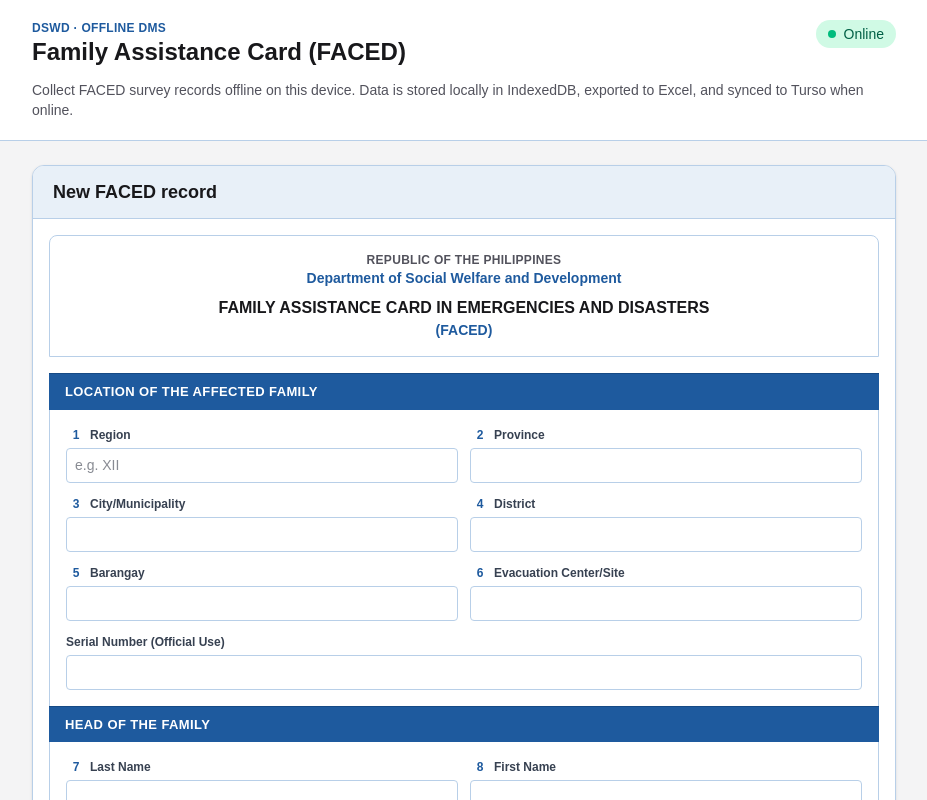
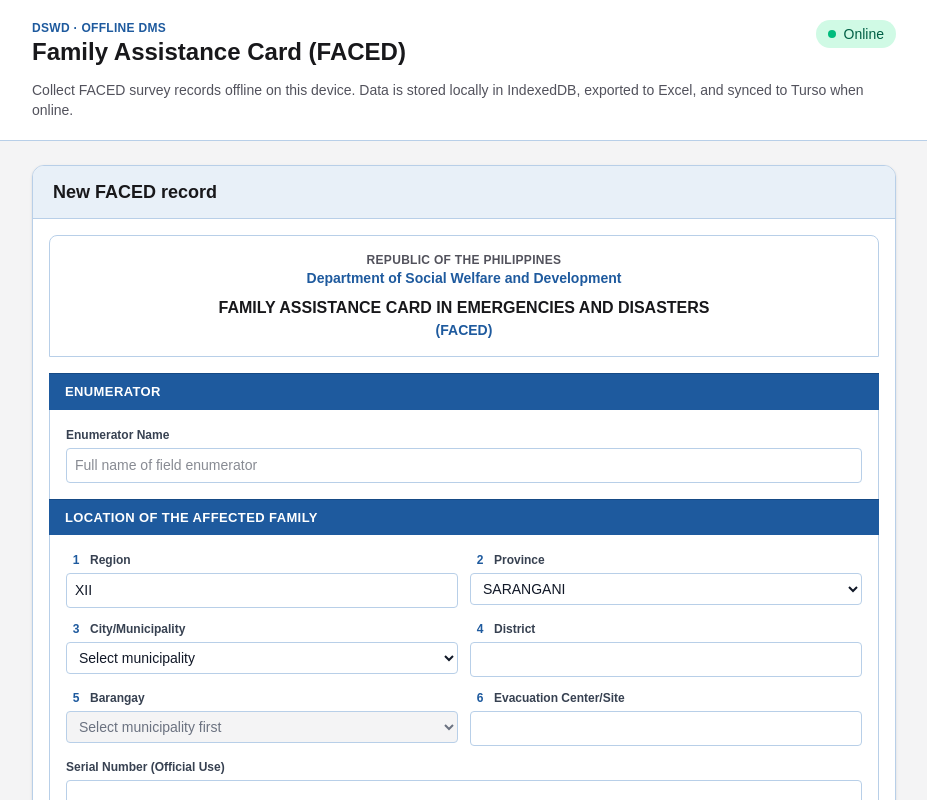
Before and after one commit to dioame/offline-dms, a Next.js app: page / in a window 1280 px wide. Shown: the top 800 px of the page, without its empty margins (176-1103 px from the left). Built offline with nearby package versions, Linux system fonts and the light colour scheme.

Commit message:
updates-faced-records

```diff
--- a/src/app/api/sync/route.ts
+++ b/src/app/api/sync/route.ts
@@ -58,6 +58,7 @@ export async function POST(request: Request) {
 
       await upsertFacedRecord({
         uuid: record.uuid,
+        enumerator_name: record.enumerator_name ?? "",
         barangay: record.barangay || "",
         city_municipality: record.city_municipality || "",
         province: record.province || "",
--- a/src/app/globals.css
+++ b/src/app/globals.css
@@ -80,6 +80,12 @@ body {
   box-shadow: 0 0 0 2px rgba(30, 90, 158, 0.2);
 }
 
+.faced-input:disabled {
+  cursor: not-allowed;
+  background: #f4f4f5;
+  color: #6b7280;
+}
+
 .faced-textarea {
   resize: vertical;
   min-height: 2.5rem;
--- a/src/app/page.tsx
+++ b/src/app/page.tsx
@@ -1,5 +1 @@
-import HomePage from "@/components/HomePage";
-
-export default function Home() {
-  return <HomePage />;
-}
+export { default } from "@/components/HomePage";
--- a/src/components/faced/FacedForm.tsx
+++ b/src/components/faced/FacedForm.tsx
@@ -13,12 +13,17 @@ import {
   type FacedRecordData,
   type FamilyMember,
 } from "@/lib/faced-types";
+import {
+  barangayOptions,
+  municipalityOptions,
+  SARANGANI_PROVINCE,
+  SARANGANI_REGION,
+} from "@/lib/sarangani-locations";
 import SectionHeader from "./SectionHeader";
 import {
   CheckboxGroup,
   FormField,
   SelectInput,
-  TextArea,
   TextInput,
 } from "./FormField";
 
@@ -56,7 +61,12 @@ export default function FacedForm({ editId, onSaved, onCancelEdit }: FacedFormPr
       if (record) {
         const { id: _id, uuid: _uuid, sync_status: _s, createdAt: _c, updatedAt: _u, ...data } =
           record;
-        setForm(data);
+        setForm({
+          ...data,
+          enumerator_name: data.enumerator_name ?? "",
+          region: data.region || SARANGANI_REGION,
+          province: data.province || SARANGANI_PROVINCE,
+        });
       }
     });
   }, [editId]);
@@ -131,16 +141,44 @@ export default function FacedForm({ editId, onSaved, onCancelEdit }: FacedFormPr
     }));
   }
 
+  function handleLocationMunicipality(municipality: string) {
+    setForm((prev) => ({
+      ...prev,
+      city_municipality: municipality,
+      barangay: "",
+    }));
+  }
+
+  function handlePermMunicipality(municipality: string) {
+    setForm((prev) => ({
+      ...prev,
+      permanent_address: {
+        ...prev.permanent_address,
+        city_municipality: municipality,
+        province: SARANGANI_PROVINCE,
+        barangay: "",
+      },
+    }));
+  }
+
   async function handleSubmit(event: FormEvent) {
     event.preventDefault();
     setMessage(null);
 
+    if (!form.enumerator_name.trim()) {
+      setMessage("Please enter the enumerator name.");
+      return;
+    }
     if (!form.head_of_family.last_name.trim() || !form.head_of_family.first_name.trim()) {
       setMessage("Please enter the head of family name.");
       return;
     }
     if (!form.barangay.trim()) {
-      setMessage("Please enter the barangay.");
+      setMessage("Please select the barangay.");
+      return;
+    }
+    if (!form.city_municipality.trim()) {
+      setMessage("Please select the city/municipality.");
       return;
     }
     if (!form.privacy_declaration_acknowledged) {
@@ -182,26 +220,42 @@ export default function FacedForm({ editId, onSaved, onCancelEdit }: FacedFormPr
         <p className="text-sm font-semibold text-[var(--faced-blue)]">(FACED)</p>
       </div>
 
+      <SectionHeader title="Enumerator" />
+      <div className="faced-section-body">
+        <FormField label="Enumerator Name">
+          <TextInput
+            value={form.enumerator_name}
+            onChange={(e) => updateField("enumerator_name", e.target.value)}
+            placeholder="Full name of field enumerator"
+            autoComplete="name"
+          />
+        </FormField>
+      </div>
+
       {/* Location */}
       <SectionHeader title="Location of the Affected Family" />
       <div className="faced-section-body grid gap-3 sm:grid-cols-2">
         <FormField label="Region" number="1">
           <TextInput
-            value={form.region}
-            onChange={(e) => updateField("region", e.target.value)}
-            placeholder="e.g. XII"
+            value={form.region || SARANGANI_REGION}
+            readOnly
+            className="bg-zinc-50"
           />
         </FormField>
         <FormField label="Province" number="2">
-          <TextInput
-            value={form.province}
+          <SelectInput
+            value={form.province || SARANGANI_PROVINCE}
             onChange={(e) => updateField("province", e.target.value)}
+            options={[{ value: SARANGANI_PROVINCE, label: SARANGANI_PROVINCE }]}
+            placeholder={SARANGANI_PROVINCE}
           />
         </FormField>
         <FormField label="City/Municipality" number="3">
-          <TextInput
+          <SelectInput
             value={form.city_municipality}
-            onChange={(e) => updateField("city_municipality", e.target.value)}
+            onChange={(e) => handleLocationMunicipality(e.target.value)}
+            options={municipalityOptions()}
+            placeholder="Select municipality"
           />
         </FormField>
         <FormField label="District" number="4">
@@ -211,9 +265,14 @@ export default function FacedForm({ editId, onSaved, onCancelEdit }: FacedFormPr
           />
         </FormField>
         <FormField label="Barangay" number="5">
-          <TextInput
+          <SelectInput
             value={form.barangay}
             onChange={(e) => updateField("barangay", e.target.value)}
+            options={barangayOptions(form.city_municipality)}
+            placeholder={
+              form.city_municipality ? "Select barangay" : "Select municipality first"
+            }
+            disabled={!form.city_municipality}
           />
         </FormField>
         <FormField label="Evacuation Center/Site" number="6">
@@ -392,21 +451,32 @@ export default function FacedForm({ editId, onSaved, onCancelEdit }: FacedFormPr
           />
         </FormField>
         <FormField label="Barangay">
-          <TextInput
+          <SelectInput
             value={form.permanent_address.barangay}
             onChange={(e) => updateAddress("barangay", e.target.value)}
+            options={barangayOptions(form.permanent_address.city_municipality)}
+            placeholder={
+              form.permanent_address.city_municipality
+                ? "Select barangay"
+                : "Select municipality first"
+            }
+            disabled={!form.permanent_address.city_municipality}
           />
         </FormField>
         <FormField label="City/Municipality">
-          <TextInput
+          <SelectInput
             value={form.permanent_address.city_municipality}
-            onChange={(e) => updateAddress("city_municipality", e.target.value)}
+            onChange={(e) => handlePermMunicipality(e.target.value)}
+            options={municipalityOptions()}
+            placeholder="Select municipality"
           />
         </FormField>
         <FormField label="Province">
-          <TextInput
-            value={form.permanent_address.province}
+          <SelectInput
+            value={form.permanent_address.province || SARANGANI_PROVINCE}
             onChange={(e) => updateAddress("province", e.target.value)}
+            options={[{ value: SARANGANI_PROVINCE, label: SARANGANI_PROVINCE }]}
+            placeholder={SARANGANI_PROVINCE}
           />
         </FormField>
         <FormField label="Zip Code">
--- a/src/lib/export-excel.ts
+++ b/src/lib/export-excel.ts
@@ -16,6 +16,7 @@ export function exportFacedToExcel(
   const households = records.map((r) => ({
     UUID: r.uuid,
     "Sync Status": r.sync_status,
+    "Enumerator Name": r.enumerator_name ?? "",
     "Serial Number": r.serial_number,
     Region: r.region,
     Province: r.province,
--- a/src/lib/faced-types.ts
+++ b/src/lib/faced-types.ts
@@ -1,3 +1,8 @@
+import {
+  SARANGANI_PROVINCE,
+  SARANGANI_REGION,
+} from "./sarangani-locations";
+
 export type SyncStatus = "pending" | "synced" | "failed";
 
 export type HeadOfFamily = {
@@ -75,6 +80,7 @@ export type FacedMetadata = {
 };
 
 export type FacedRecordData = {
+  enumerator_name: string;
   region: string;
   province: string;
   city_municipality: string;
@@ -121,8 +127,9 @@ export function emptyFamilyMember(): FamilyMember {
 
 export function createEmptyFacedRecord(): FacedRecordData {
   return {
-    region: "",
-    province: "",
+    enumerator_name: "",
+    region: SARANGANI_REGION,
+    province: SARANGANI_PROVINCE,
     city_municipality: "",
     district: "",
     barangay: "",
@@ -153,7 +160,7 @@ export function createEmptyFacedRecord(): FacedRecordData {
       subdivision_village: "",
       barangay: "",
       city_municipality: "",
-      province: "",
+      province: SARANGANI_PROVINCE,
       zip_code: "",
     },
     others: {
--- /dev/null
+++ b/src/lib/sarangani-locations.ts
@@ -0,0 +1,190 @@
+export const SARANGANI_REGION = "XII";
+export const SARANGANI_PROVINCE = "SARANGANI";
+
+export const SARANGANI_MUNICIPALITIES = [
+  "Alabel",
+  "Glan",
+  "Kiamba",
+  "Maasim",
+  "Maitum",
+  "Malapatan",
+  "Malungon",
+] as const;
+
+export type SaranganiMunicipality = (typeof SARANGANI_MUNICIPALITIES)[number];
+
+/** Barangays per municipality (PSGC / LGU lists) */
+export const SARANGANI_BARANGAYS: Record<SaranganiMunicipality, readonly string[]> = {
+  Alabel: [
+    "Alegria",
+    "Bagacay",
+    "Baluntay",
+    "Datal Anggas",
+    "Domolok",
+    "Kawas",
+    "Ladol",
+    "Maribulan",
+    "New Canaan",
+    "Pag-Asa",
+    "Paraiso",
+    "Poblacion",
+    "Spring",
+    "Tokawal",
+  ],
+  Glan: [
+    "Baliton",
+    "Batotuling",
+    "Batulaki",
+    "Big Margus",
+    "Burias",
+    "Cablalan",
+    "Calabanit",
+    "Calpidong",
+    "Congan",
+    "Cross",
+    "Datalbukay",
+    "E. Alegado",
+    "Glan Padidu",
+    "Gumasa",
+    "Kapatan",
+    "Lago",
+    "Laguimit",
+    "Mudan",
+    "New Aklan",
+    "Pangyan",
+    "Poblacion",
+    "Rio del Pilar",
+    "San Jose",
+    "San Vicente",
+    "Small Margus",
+    "Sufatubo",
+    "Taluya",
+    "Tango",
+    "Tapon",
+    "Timbangan",
+    "Uyandieng",
+  ],
+  Kiamba: [
+    "Badtasan",
+    "Datu Dani",
+    "Gasi",
+    "Kapate",
+    "Katubao",
+    "Kayupo",
+    "Lagundi",
+    "Lebe",
+    "Ling (Lumit)",
+    "Lomuyon",
+    "Luma",
+    "Maligang",
+    "Nalus",
+    "Poblacion",
+    "Salakit",
+    "Suli",
+    "Tablao",
+    "Tamadang",
+    "Tambilil",
+  ],
+  Maasim: [
+    "Amsipit",
+    "Bales",
+    "Colon",
+    "Daliao",
+    "Kabatiol",
+    "Kablacan",
+    "Kamanga",
+    "Kanalo",
+    "Lumasal",
+    "Lumatil",
+    "Malbang",
+    "Nomoh",
+    "Pananag",
+    "Poblacion",
+    "Seven Hills",
+    "Tinoto",
+  ],
+  Maitum: [
+    "Bati-an",
+    "Kalaneg",
+    "Kalaong",
+    "Kiambing",
+    "Kiayap",
+    "Mabay",
+    "Maguling",
+    "Malag (Pob.)",
+    "Mindupok",
+    "New La Union",
+    "Old Poblacion",
+    "Pangi (Linao)",
+    "Pinol",
+    "Sison (Edenton)",
+    "Ticulab",
+    "Tuanadatu",
+    "Upo (Lanao)",
+    "Wali (Kambuhan)",
+    "Zion",
+  ],
+  Malapatan: [
+    "Daan Suyan",
+    "Kihan",
+    "Kinam",
+    "Libi",
+    "Lun Masla",
+    "Lun Padidu",
+    "Patag",
+    "Poblacion",
+    "Sapu Masla",
+    "Sapu Padidu",
+    "Tuyan",
+    "Upper Suyan",
+  ],
+  Malungon: [
+    "Alkikan",
+    "Ampon",
+    "Atlae",
+    "Banahaw",
+    "Banate",
+    "Blaan",
+    "Datal Batong",
+    "Datal Bila",
+    "Datal Tampal",
+    "J.P. Laurel",
+    "Kawayan",
+    "Kibala",
+    "Kiblat",
+    "Kinabalan",
+    "Lower Mainit",
+    "Lutay",
+    "Malabod",
+    "Malalag Cogon",
+    "Malandag",
+    "Malungon Gamay",
+    "Nagpan",
+    "Panamin",
+    "Poblacion",
+    "San Juan",
+    "San Miguel",
+    "San Roque",
+    "Talus",
+    "Tamban",
+    "Upper Biangan",
+    "Upper Lumabat",
+    "Upper Mainit",
+  ],
+};
+
+export function municipalityOptions() {
+  return SARANGANI_MUNICIPALITIES.map((m) => ({ value: m, label: m }));
+}
+
+export function barangayOptions(municipality: string) {
+  const list =
+    SARANGANI_BARANGAYS[municipality as SaranganiMunicipality] ?? [];
+  return list.map((b) => ({ value: b, label: b }));
+}
+
+export function isSaranganiMunicipality(
+  value: string,
+): value is SaranganiMunicipality {
+  return (SARANGANI_MUNICIPALITIES as readonly string[]).includes(value);
+}
--- a/src/lib/turso.ts
+++ b/src/lib/turso.ts
@@ -18,6 +18,7 @@ export async function ensureTursoSchema(): Promise<void> {
 
 export type TursoFacedRow = {
   uuid: string;
+  enumerator_name: string;
   barangay: string;
   city_municipality: string;
   province: string;
@@ -33,10 +34,11 @@ export async function upsertFacedRecord(row: TursoFacedRow): Promise<void> {
   await db.execute({
     sql: `
       INSERT INTO faced_records (
-        uuid, barangay, city_municipality, province, date_registered,
-        payload, created_at, updated_at
-      ) VALUES (?, ?, ?, ?, ?, ?, ?, ?)
+        uuid, enumerator_name, barangay, city_municipality, province,
+        date_registered, payload, created_at, updated_at
+      ) VALUES (?, ?, ?, ?, ?, ?, ?, ?, ?)
       ON CONFLICT(uuid) DO UPDATE SET
+        enumerator_name = excluded.enumerator_name,
         barangay = excluded.barangay,
         city_municipality = excluded.city_municipality,
         province = excluded.province,
@@ -46,6 +48,7 @@ export async function upsertFacedRecord(row: TursoFacedRow): Promise<void> {
     `,
     args: [
       row.uuid,
+      row.enumerator_name,
       row.barangay,
       row.city_municipality,
       row.province,
```
Also changed, not shown: src/components/OfflineIndicator.tsx (+11 -0 lines), src/lib/db.ts (+16 -0 lines), 1 other file (tests, documents, lock files or other folders).
